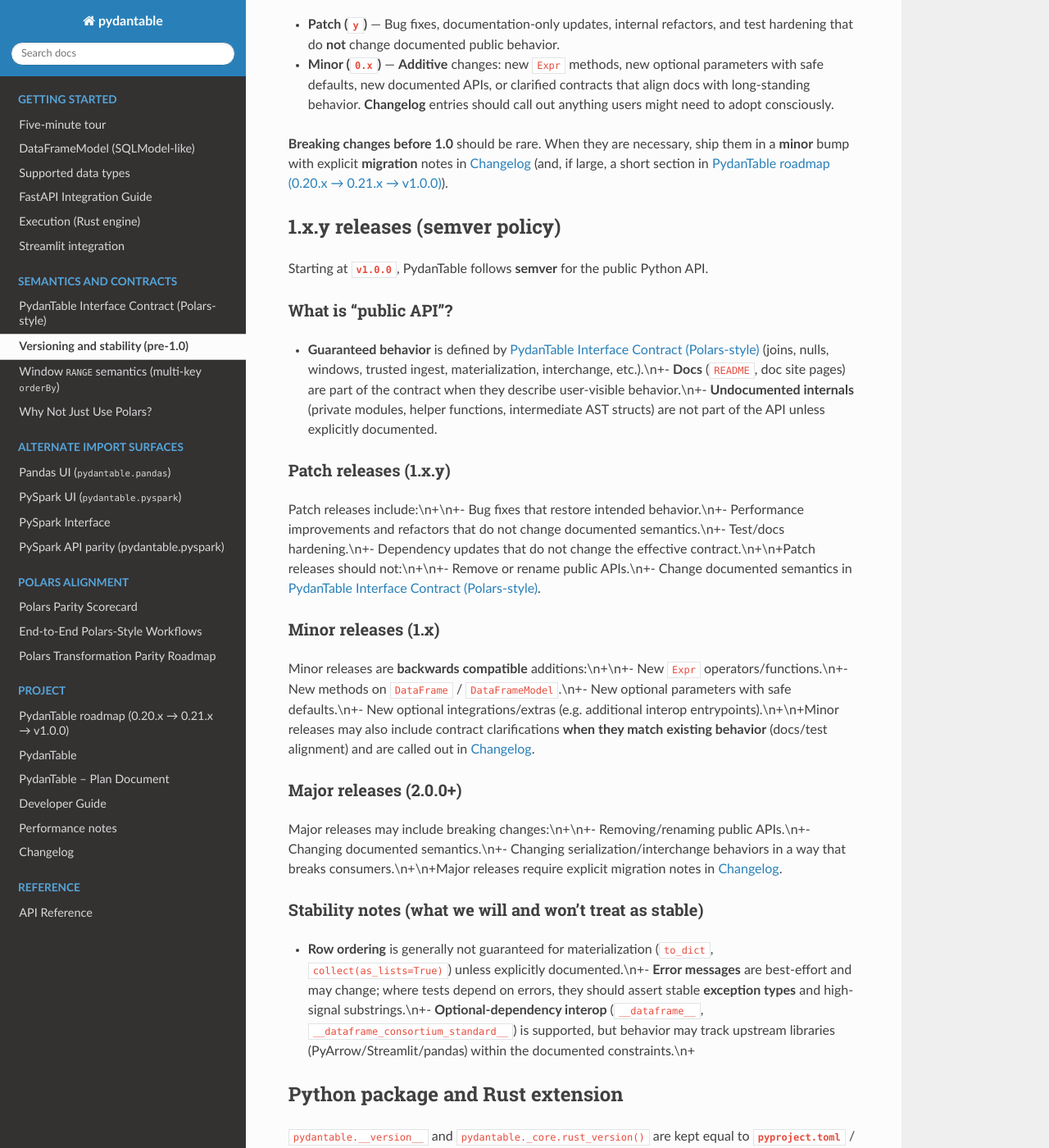
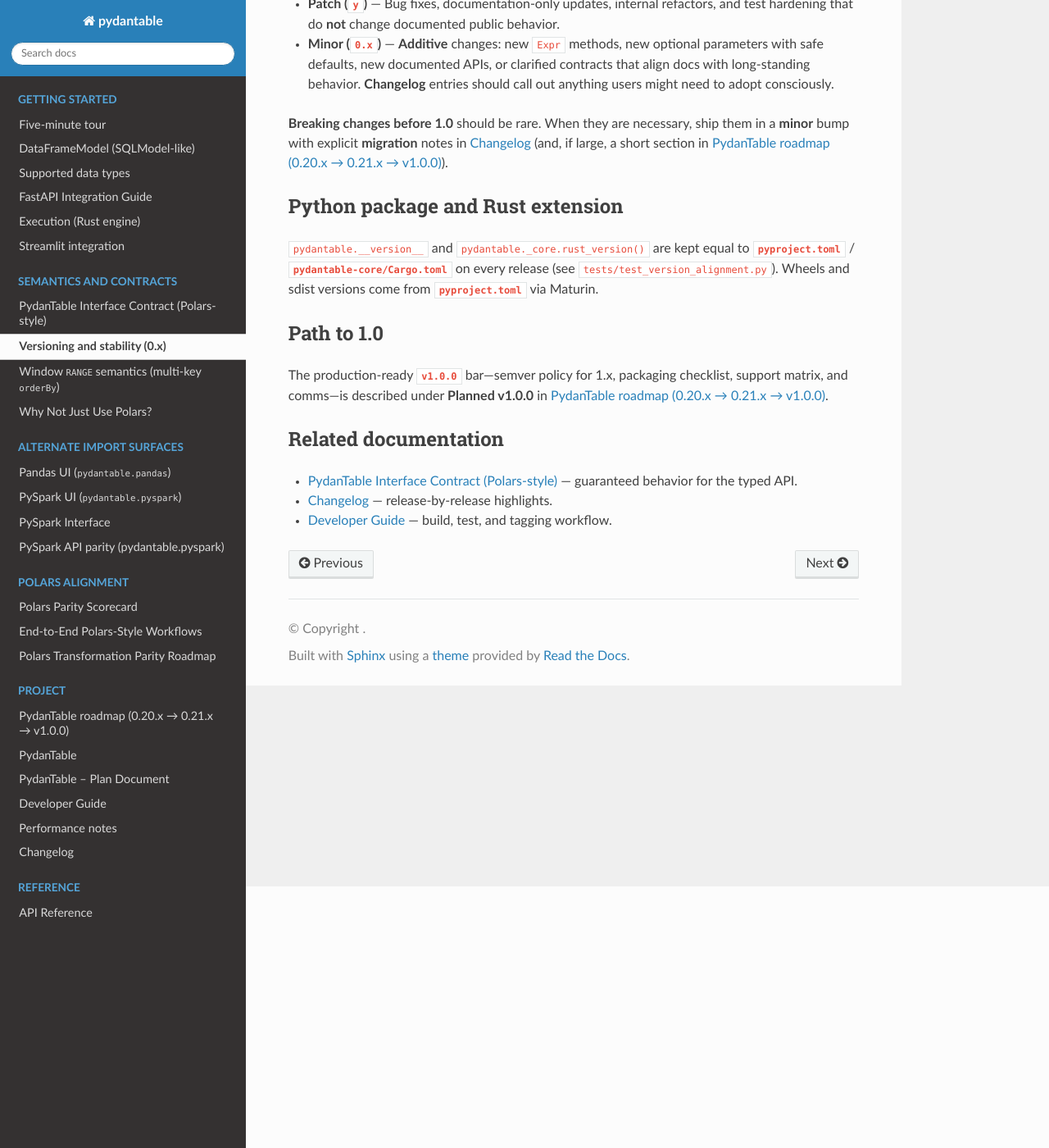
Before and after one commit to eddiethedean/pydantable, a Sphinx documentation site: the page built from docs/VERSIONING.md, in a window 1280 px wide and 1400 px high, scrolled down 319 px. Shown: the whole window at 82% size. Built offline with Sphinx 7.4.7 and the Read the Docs theme 3.1.0, drawn with Linux system fonts in a browser that asks for light colours; the version number is read from the project's files by our own code; some of the changed text lies outside the part shown.

Commit message:
chore(release): revert versioning to 0.22.0
Back out 1.0.0 version messaging and restore 0.x framing while keeping the v0.22.0 version aligned across pyproject, Rust crate, and Python package.

```diff
--- a/docs/VERSIONING.md
+++ b/docs/VERSIONING.md
@@ -1,6 +1,6 @@
-# Versioning and stability (pre-1.0)
+# Versioning and stability (0.x)
 
-PydanTable is **0.x** until **`v1.0.0`**. This page states how maintainers intend to use **semver** on that train. **Behavioral** guarantees for transforms, nulls, joins, windows, materialization, and interchange live in {doc}`INTERFACE_CONTRACT`—treat that document as the semantics source of truth.
+PydanTable is **0.x** today. This page states how maintainers intend to use **semver** on that train. **Behavioral** guarantees for transforms, nulls, joins, windows, materialization, and interchange live in {doc}`INTERFACE_CONTRACT`—treat that document as the semantics source of truth.
 
 ## 0.x.y releases
 
@@ -9,36 +9,13 @@
 
 **Breaking changes before 1.0** should be rare. When they are necessary, ship them in a **minor** bump with explicit **migration** notes in {doc}`changelog` (and, if large, a short section in {doc}`ROADMAP`).
 
-## 1.x.y releases (semver policy)
-
-Starting at **`v1.0.0`**, PydanTable follows **semver** for the public Python API.
-
-### What is “public API”?
-
-- **Guaranteed behavior** is defined by {doc}`INTERFACE_CONTRACT` (joins, nulls, windows, trusted ingest, materialization, interchange, etc.).\n+- **Docs** (`README`, doc site pages) are part of the contract when they describe user-visible behavior.\n+- **Undocumented internals** (private modules, helper functions, intermediate AST structs) are not part of the API unless explicitly documented.
-
-### Patch releases (1.x.y)
-
-Patch releases include:\n+\n+- Bug fixes that restore intended behavior.\n+- Performance improvements and refactors that do not change documented semantics.\n+- Test/docs hardening.\n+- Dependency updates that do not change the effective contract.\n+\n+Patch releases should not:\n+\n+- Remove or rename public APIs.\n+- Change documented semantics in {doc}`INTERFACE_CONTRACT`.
-
-### Minor releases (1.x)
-
-Minor releases are **backwards compatible** additions:\n+\n+- New `Expr` operators/functions.\n+- New methods on `DataFrame` / `DataFrameModel`.\n+- New optional parameters with safe defaults.\n+- New optional integrations/extras (e.g. additional interop entrypoints).\n+\n+Minor releases may also include contract clarifications **when they match existing behavior** (docs/test alignment) and are called out in {doc}`changelog`.
-
-### Major releases (2.0.0+)
-
-Major releases may include breaking changes:\n+\n+- Removing/renaming public APIs.\n+- Changing documented semantics.\n+- Changing serialization/interchange behaviors in a way that breaks consumers.\n+\n+Major releases require explicit migration notes in {doc}`changelog`.
-
-### Stability notes (what we will and won’t treat as stable)
-
-- **Row ordering** is generally not guaranteed for materialization (`to_dict`, `collect(as_lists=True)`) unless explicitly documented.\n+- **Error messages** are best-effort and may change; where tests depend on errors, they should assert stable **exception types** and high-signal substrings.\n+- **Optional-dependency interop** (`__dataframe__`, `__dataframe_consortium_standard__`) is supported, but behavior may track upstream libraries (PyArrow/Streamlit/pandas) within the documented constraints.\n+
 ## Python package and Rust extension
 
 `pydantable.__version__` and `pydantable._core.rust_version()` are kept equal to **`pyproject.toml`** / **`pydantable-core/Cargo.toml`** on every release (see `tests/test_version_alignment.py`). Wheels and sdist versions come from **`pyproject.toml`** via Maturin.
 
 ## Path to 1.0
 
-The **production-ready** **`v1.0.0`** bar—full semver policy for **patch / minor / major**, packaging checklist, support matrix, and comms—is described under **Planned v1.0.0** in {doc}`ROADMAP`. **0.19.0** was the pre-1.0 **documentation consolidation**; **0.20.0** shipped **UX / discovery** (repr, introspection, display options, richer **`describe`**, **`value_counts`**, etc.) on the same **0.x** train before that gate.
+The production-ready **`v1.0.0`** bar—semver policy for 1.x, packaging checklist, support matrix, and comms—is described under **Planned v1.0.0** in {doc}`ROADMAP`.
 
 ## Related documentation
 
--- a/pyproject.toml
+++ b/pyproject.toml
@@ -4,7 +4,7 @@
 
 [project]
 name = "pydantable"
-version = "1.0.0"
+version = "0.22.0"
 description = "Strongly-typed DataFrames for Python, powered by Rust."
 readme = "README.md"
 license = { text = "MIT" }
```
Also changed, not shown: README.md (+3 -3 lines), docs/INTERFACE_CONTRACT.md (+1 -1 lines), docs/changelog.md (+2 -3 lines), docs/index.md (+1 -1 lines), 2 other files.
